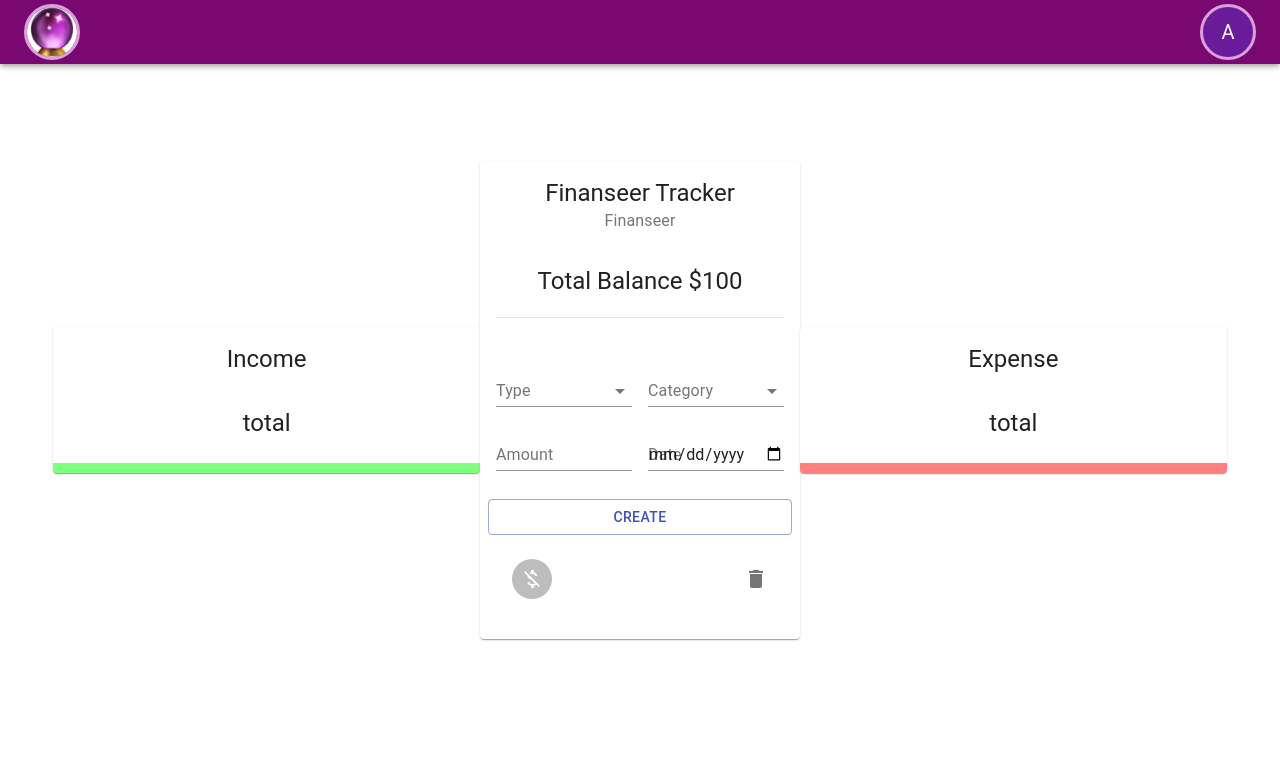
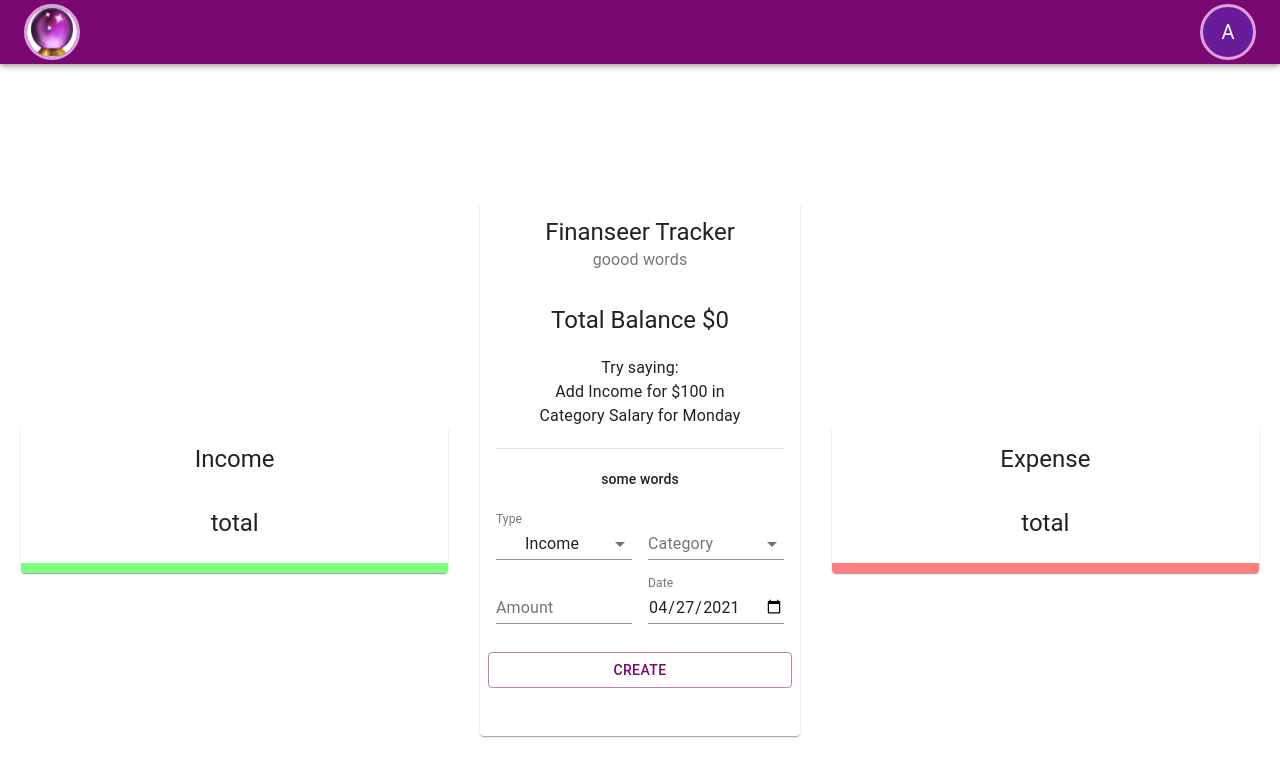
Before and after one commit to aymanjebril2/finanseer, a React (Create React App) app in the folder client/: page / in a window 1280 px wide. Shown: the top 776 px of the page. Built offline with nearby package versions, Linux system fonts and the light colour scheme.

Commit message:
able to add transction senction you can add and delete trnasction

```diff
--- a/client/package.json
+++ b/client/package.json
@@ -5,6 +5,7 @@
   "dependencies": {
     "@material-ui/core": "^4.11.4",
     "@material-ui/icons": "^4.11.2",
+    "@material-ui/lab": "^4.0.0-alpha.58",
     "@testing-library/jest-dom": "^5.11.4",
     "@testing-library/react": "^11.1.0",
     "@testing-library/user-event": "^12.1.10",
--- /dev/null
+++ b/client/src/components/InfoCard.js
@@ -0,0 +1,17 @@
+import React from "react";
+
+const isIncome = Math.round(Math.random());
+
+const InfoCard = () => {
+  return (
+    <div elevation={3} style={{ textAlign: "center", padding: "0 10%" }}>
+      Try saying: <br />
+      Add {isIncome ? "Income " : "Expense "}
+      for {isIncome ? "$100 " : "$50 "}
+      in Category {isIncome ? "Salary " : "Travel "}
+      for {isIncome ? "Monday " : "Thursday "}
+    </div>
+  );
+};
+
+export default InfoCard;
--- a/client/src/components/Main/Form/Form.js
+++ b/client/src/components/Main/Form/Form.js
@@ -1,4 +1,4 @@
-import React from "react";
+import React, { useState, useContext, useEffect } from "react";
 import {
   TextField,
   Typography,
@@ -9,23 +9,81 @@ import {
   Select,
   MenuItem,
 } from "@material-ui/core";
+import { v4 as uuidv4 } from "uuid";
+import { createMuiTheme, ThemeProvider } from "@material-ui/core";
+import Snackbar from "../Snackbar/Snackbar";
+import formatDate from "../../../utils/formatDate";
+import { ExpenseTrackerContext } from "../../../context/context";
+import {
+  incomeCategories,
+  expenseCategories,
+} from "../../../constants/categories";
 import useStyles from "./styles";
+
+const theme = createMuiTheme({
+  palette: {
+    primary: {
+      main: "rgba(121,9,113,1)",
+    },
+  },
+});
+
+const initialState = {
+  amount: "",
+  category: "",
+  type: "Income",
+  date: formatDate(new Date()),
+};
 
 const Form = () => {
   const classes = useStyles();
+  const { addTransaction } = useContext(ExpenseTrackerContext);
+  const [formData, setFormData] = useState(initialState);
+  const [open, setOpen] = useState(false);
+
+  const createTransaction = () => {
+    if (Number.isNaN(Number(formData.amount)) || !formData.date.includes("-"))
+      return;
+
+    if (incomeCategories.map((iC) => iC.type).includes(formData.category)) {
+      setFormData({ ...formData, type: "Income" });
+    } else if (
+      expenseCategories.map((iC) => iC.type).includes(formData.category)
+    ) {
+      setFormData({ ...formData, type: "Expense" });
+    }
+
+    setOpen(true);
+    addTransaction({
+      ...formData,
+      amount: Number(formData.amount),
+      id: uuidv4(),
+    });
+    setFormData(initialState);
+  };
+
+  const selectedCategories =
+    formData.type === "Income" ? incomeCategories : expenseCategories;
+
   return (
     <Grid container spacing={2}>
+      <Snackbar open={open} setOpen={setOpen} />
       <Grid item xs={12}>
-        <Typography
-          align="center"
-          variant="subtitle2"
-          gutterBottom
-        ></Typography>
+        <Typography align="center" variant="subtitle2" gutterBottom>
+          {" "}
+          some words{" "}
+        </Typography>
       </Grid>
+      <ThemeProvider theme={theme}>
         <Grid item xs={6}>
           <FormControl fullWidth>
             <InputLabel>Type</InputLabel>
-          <Select>
+            <Select
+              value={formData.type}
+              onChange={(e) =>
+                setFormData({ ...formData, type: e.target.value })
+              }
+            >
               <MenuItem value="Income">Income</MenuItem>
               <MenuItem value="Expense">Expense</MenuItem>
             </Select>
@@ -34,24 +92,53 @@ const Form = () => {
         <Grid item xs={6}>
           <FormControl fullWidth>
             <InputLabel>Category</InputLabel>
-          <Select></Select>
+            <Select
+              value={formData.category}
+              onChange={(e) =>
+                setFormData({ ...formData, category: e.target.value })
+              }
+            >
+              {selectedCategories.map((c) => (
+                <MenuItem key={c.type} value={c.type}>
+                  {c.type}
+                </MenuItem>
+              ))}
+            </Select>
           </FormControl>
         </Grid>
 
         <Grid item xs={6}>
-        <TextField type="number" label="Amount" />
+          <TextField
+            type="number"
+            label="Amount"
+            value={formData.amount}
+            onChange={(e) =>
+              setFormData({ ...formData, amount: e.target.value })
+            }
+            fullWidth
+          />
         </Grid>
         <Grid item xs={6}>
-        <TextField fullWidth label="Date" type="date" />
+          <TextField
+            fullWidth
+            label="Date"
+            type="date"
+            value={formData.date}
+            onChange={(e) =>
+              setFormData({ ...formData, date: formatDate(e.target.value) })
+            }
+          />
         </Grid>
         <Button
           className={classes.button}
           variant="outlined"
           color="primary"
           fullWidth
+          onClick={createTransaction}
         >
           Create
         </Button>
+      </ThemeProvider>
     </Grid>
   );
 };
--- a/client/src/components/Main/List/List.js
+++ b/client/src/components/Main/List/List.js
@@ -1,4 +1,4 @@
-import React from "react";
+import React, { useContext } from "react";
 import {
   List as MUIList,
   ListItem,
@@ -10,27 +10,51 @@ import {
   Slide,
 } from "@material-ui/core";
 import { Delete, MoneyOff } from "@material-ui/icons";
+
+import { ExpenseTrackerContext } from "../../../context/context";
 import useStyles from "./styles";
 
 const List = () => {
   const classes = useStyles();
+  const { transactions, deleteTransaction } = useContext(ExpenseTrackerContext);
   return (
     <MUIList dense={false} className={classes.list}>
-      <Slide direction="down" in mountOnEnter unmountOnExit key="">
+      {transactions.map((transaction) => (
+        <Slide
+          direction="down"
+          in
+          mountOnEnter
+          unmountOnExit
+          key={transaction.id}
+        >
           <ListItem>
             <ListItemAvatar>
-            <Avatar>
+              <Avatar
+                className={
+                  transaction.type === "Income"
+                    ? classes.avatarIncome
+                    : classes.avatarExpense
+                }
+              >
                 <MoneyOff />
               </Avatar>
             </ListItemAvatar>
-          <ListItemText primary="" secondary="" />
+            <ListItemText
+              primary={transaction.category}
+              secondary={`$${transaction.amount} - ${transaction.date}`}
+            />
             <ListItemSecondaryAction>
-            <IconButton edge="end" aria-label="delete">
+              <IconButton
+                edge="end"
+                aria-label="delete"
+                onClick={() => deleteTransaction(transaction.id)}
+              >
                 <Delete />
               </IconButton>
             </ListItemSecondaryAction>
           </ListItem>
         </Slide>
+      ))}
     </MUIList>
   );
 };
--- a/client/src/components/Main/Main.js
+++ b/client/src/components/Main/Main.js
@@ -1,4 +1,4 @@
-import React from "react";
+import React, { useState, useEffect, useContext } from "react";
 import {
   Card,
   CardHeader,
@@ -7,24 +7,28 @@ import {
   Grid,
   Divider,
 } from "@material-ui/core";
+import { ExpenseTrackerContext } from "../../context/context";
+import useStyles from "./styles";
 import Form from "./Form/Form";
 import List from "./List/List";
-import useStyles from "./styles";
+import InfoCard from "../InfoCard";
 
 const Main = () => {
   const classes = useStyles();
+  const { balance } = useContext(ExpenseTrackerContext);
+
   return (
     <Card className={classes.root}>
-      <CardHeader title="Finanseer Tracker" subheader="Finanseer" />
+      <CardHeader title="Finanseer Tracker" subheader=" goood words " />
       <CardContent>
         <Typography align="center" variant="h5">
-          Total Balance $100
+          Total Balance ${balance}
         </Typography>
         <Typography
           variant="subtitle1"
           style={{ lineHeight: "1.5em", marginTop: "20px" }}
         >
-          {/* <InfoCard /> */}
+          <InfoCard />
         </Typography>
         <Divider className={classes.divider} />
         <Form />
--- /dev/null
+++ b/client/src/components/Main/Snackbar/Snackbar.js
@@ -0,0 +1,39 @@
+import React from "react";
+import Snackbar from "@material-ui/core/Snackbar";
+import MuiAlert from "@material-ui/lab/Alert";
+
+import useStyles from "./styles";
+
+const CustomizedSnackbar = ({ open, setOpen }) => {
+  const classes = useStyles();
+
+  const handleClose = (event, reason) => {
+    if (reason === "clickaway") {
+      return;
+    }
+
+    setOpen(false);
+  };
+
+  return (
+    <div className={classes.root}>
+      <Snackbar
+        anchorOrigin={{ vertical: "top", horizontal: "right" }}
+        open={open}
+        autoHideDuration={6000}
+        onClose={handleClose}
+      >
+        <MuiAlert
+          onClose={handleClose}
+          severity="success"
+          elevation={6}
+          variant="filled"
+        >
+          Transaction successfully created.
+        </MuiAlert>
+      </Snackbar>
+    </div>
+  );
+};
+
+export default CustomizedSnackbar;
--- /dev/null
+++ b/client/src/components/Main/Snackbar/styles.js
@@ -0,0 +1,10 @@
+import { makeStyles } from "@material-ui/core/styles";
+
+export default makeStyles((theme) => ({
+  root: {
+    width: "100%",
+    "& > * + *": {
+      marginTop: theme.spacing(2),
+    },
+  },
+}));
--- a/client/src/index.js
+++ b/client/src/index.js
@@ -3,13 +3,16 @@ import ReactDOM from "react-dom";
 import "./index.css";
 import App from "./App";
 import reportWebVitals from "./reportWebVitals";
+import { Provider } from "./context/context";
 import { BrowserRouter as Router } from "react-router-dom";
 
 ReactDOM.render(
   <React.StrictMode>
-    <Router>
-      <App />
-    </Router>
+    <Provider>
+      <Router>
+        <App />
+      </Router>
+    </Provider>
   </React.StrictMode>,
   document.getElementById("root")
 );
--- a/client/src/pages/Home/Home.css
+++ b/client/src/pages/Home/Home.css
@@ -6,3 +6,6 @@
   margin-top: -50px;
   margin-left: -100px;
 }
+.root_div_home {
+  margin-top: 100px;
+}
--- a/client/src/pages/Home/Home.js
+++ b/client/src/pages/Home/Home.js
@@ -1,11 +1,14 @@
-import React, { useState, useEffect } from "react";
+import React, { useState, useEffect, useRef } from "react";
 import { Grid } from "@material-ui/core";
 import Details from "../../components/Details/Details";
 import LoadingSpinner from "../../components/LoadingSpinner";
 import "./Home.css";
+import useStyles from "./styles";
 import Main from "../../components/Main/Main";
 
 const Home = () => {
+  const classes = useStyles();
+  const main = useRef(null);
   const [loading, setLoading] = useState(true);
 
   useEffect(() => {
@@ -14,22 +17,25 @@ const Home = () => {
     }, 1000);
   }, []);
   return (
-    <div>
+    <div className="root_div_home">
       <Grid
+        className={classes.grid}
         container
         spacing={0}
         alignItems="center"
         justify="center"
         style={{ height: "100vh" }}
       >
-        <Grid item xs={12} sm={4}>
+        <Grid item xs={12} sm={4} className={classes.mobile}>
           <Details title="Income" />
         </Grid>
-        <Grid item xs={12} sm={3}>
+        <Grid ref={main} item xs={12} sm={3} className={classes.main}>
           <Main />
         </Grid>
-
-        <Grid item xs={12} sm={4}>
+        <Grid item xs={12} sm={4} className={classes.desktop}>
+          <Details title="Income" />
+        </Grid>
+        <Grid item xs={12} sm={4} className={classes.last}>
           <Details title="Expense" />
         </Grid>
       </Grid>
--- /dev/null
+++ b/client/src/utils/formatDate.js
@@ -0,0 +1,15 @@
+export default (date) => {
+  const d = new Date(date);
+  let month = `${d.getMonth() + 1}`;
+  let day = `${d.getDate()}`;
+  const year = d.getFullYear();
+
+  if (month.length < 2) {
+    month = `0${month}`;
+  }
+  if (day.length < 2) {
+    day = `0${day}`;
+  }
+
+  return [year, month, day].join("-");
+};
```
Also changed, not shown: 1 other file (tests, documents, lock files or other folders). Lines whose indentation alone changed are shown as unchanged.
